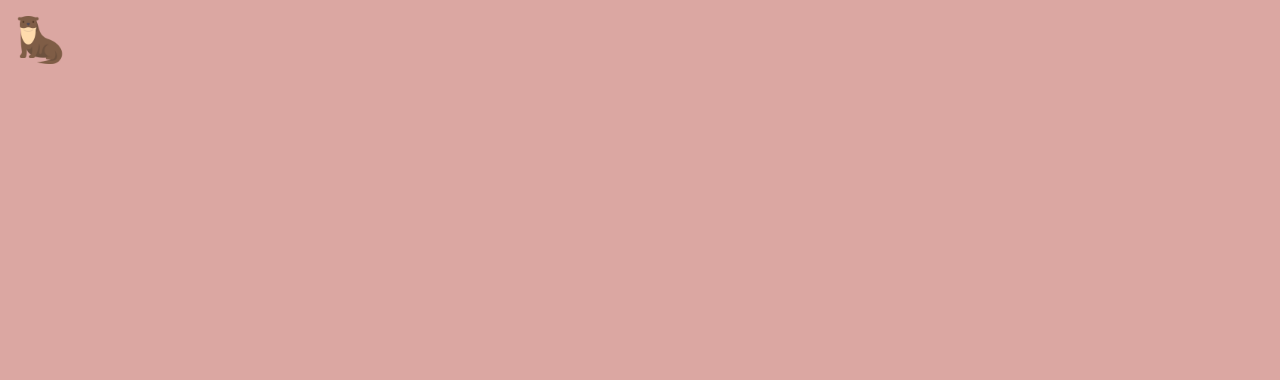
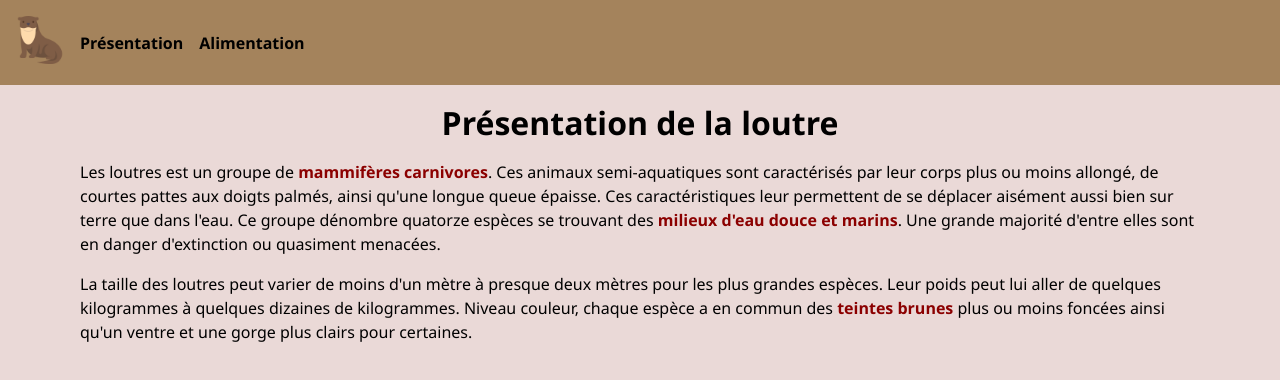
Before and after one commit to NK5fr/loutres, a React (Vite) app: page / in a window 1280 px wide. Before the commit this address had no page. Shown: the top 380 px of the page. Built offline with nearby package versions, Linux system fonts and the light colour scheme.

Commit message:
presentation page base

```diff
--- a/public/css/header.css
+++ b/public/css/header.css
@@ -3,10 +3,21 @@ header {
     display: flex;
     justify-content: start;
     align-items: center;
+    background-color: #A4835C;
 }
 
 header .logo {
     width: 3rem;
     height: 3rem;
+}
+
+header a {
+    color: black;
+    text-decoration: none;
+    font-weight: bold;
     margin-right: 1rem;
 }
+
+header nav a:hover {
+    color: #ead9d7;
+}
--- a/public/css/main.css
+++ b/public/css/main.css
@@ -7,5 +7,27 @@
 body {
     min-height: 100vh;
     width: 100%;
-    background-color: #dba7a2;
+    background-color: #ead9d7;
 }
+
+main {
+    margin-top: 1rem;
+    margin-bottom: 1rem;
+    margin-left: 5rem;
+    margin-right: 5rem;
+}
+
+h1 {
+    text-align: center;
+    margin-bottom: 1rem;
+}
+
+.important {
+    font-weight: bold;
+    color: darkred;
+}
+
+p {
+    margin-bottom: 1rem;
+    line-height: 1.5rem;
+}
--- /dev/null
+++ b/src/Feeding.tsx
@@ -0,0 +1,10 @@
+export default function Feeding() {
+    return (
+        <main>
+            <h1>Alimentation de la loutre</h1>
+            <p>
+                Les loutres sont des carnivores et se nourrissent principalement de poissons, d'amphibiens et de crustacés.
+            </p>
+        </main>
+    );
+}
--- a/src/Header.tsx
+++ b/src/Header.tsx
@@ -1,4 +1,4 @@
-import { Link } from "react-router";
+import { Link, NavLink } from "react-router";
 
 export default function Header() {
      return (
@@ -6,6 +6,10 @@ export default function Header() {
             <Link to="/">
                 <img src="/images/loutre.png" className="logo" />
             </Link>
+            <nav>
+                <NavLink to="/">Présentation</NavLink>
+                <NavLink to="/feeding">Alimentation</NavLink>
+            </nav>
         </header>
     )
 }
--- a/src/Navigator.tsx
+++ b/src/Navigator.tsx
@@ -1,8 +1,12 @@
-import { Routes } from "react-router";
+import { Routes, Route } from "react-router";
+import Presentation from "./Presentation";
+import Feeding from "./Feeding";
 
 export default function Navigator() {
     return (
         <Routes>
+            <Route path="/" element={<Presentation />} />
+            <Route path="/feeding" element={<Feeding />} />
         </Routes>
     );
 }
--- /dev/null
+++ b/src/Presentation.tsx
@@ -0,0 +1,19 @@
+export default function Presentation() {
+    return (
+        <main>
+            <h1>Présentation de la loutre</h1>
+            <p>
+                Les loutres est un groupe de <span className="important">mammifères carnivores</span>.
+                Ces animaux semi-aquatiques sont caractérisés par leur corps plus ou moins allongé, de courtes pattes aux doigts palmés, ainsi qu'une longue queue épaisse.
+                Ces caractéristiques leur permettent de se déplacer aisément aussi bien sur terre que dans l'eau.
+                Ce groupe dénombre quatorze espèces se trouvant des <span className="important">milieux d'eau douce et marins</span>.
+                Une grande majorité d'entre elles sont en danger d'extinction ou quasiment menacées.
+            </p>
+            <p>
+                La taille des loutres peut varier de moins d'un mètre à presque deux mètres pour les plus grandes espèces.
+                Leur poids peut lui aller de quelques kilogrammes à quelques dizaines de kilogrammes.
+                Niveau couleur, chaque espèce a en commun des <span className="important">teintes brunes</span> plus ou moins foncées ainsi qu'un ventre et une gorge plus clairs pour certaines.
+            </p>
+        </main>
+    );
+}
```
